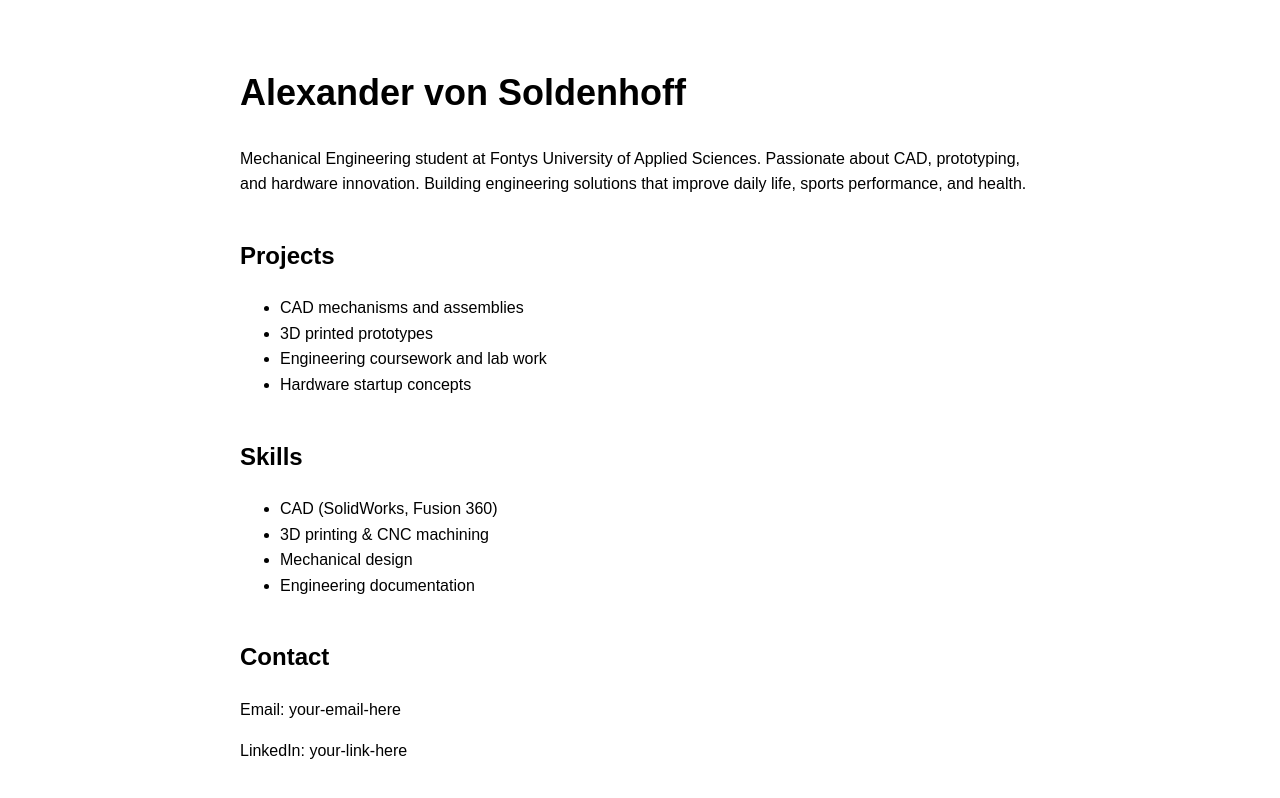
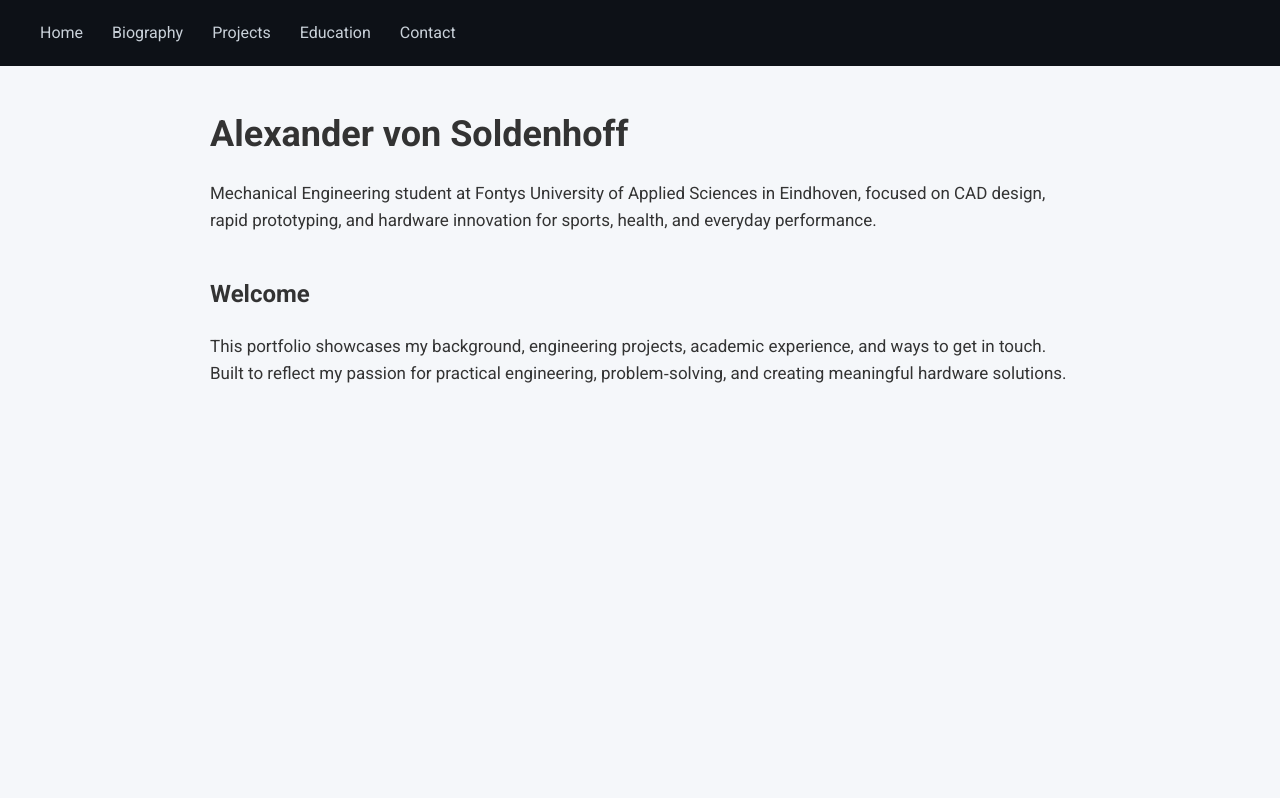
Before and after one commit to Alexander-von-Soldenhoff/Alexander-von-Soldenhoff.github.io, a plain HTML site: page index.html in a window 1280 px wide. Drawn offline with Linux system fonts and the light colour scheme.

Commit message:
index.html

```diff
--- a/index.html
+++ b/index.html
@@ -1,36 +1,86 @@
 <!DOCTYPE html>
-<html>
+<html lang="en">
 <head>
   <meta charset="UTF-8">
-  <title>Alexander von Soldenhoff – Engineering Portfolio</title>
+  <title>Alexander von Soldenhoff</title>
+  <link href="https://fonts.googleapis.com/css2?family=Roboto:wght@300;400;700&display=swap" rel="stylesheet">
   <style>
-    body { font-family: Arial; max-width: 800px; margin: auto; padding: 40px; line-height: 1.6; }
-    h1 { font-size: 36px; }
-    h2 { margin-top: 40px; }
+    body {
+      font-family: 'Roboto', sans-serif;
+      margin: 0;
+      padding: 0;
+      background: #f5f7fa;
+      color: #333;
+      line-height: 1.6;
+    }
+
+    header {
+      background: #0d1117;
+      padding: 20px 40px;
+      color: white;
+    }
+
+    nav a {
+      margin-right: 25px;
+      text-decoration: none;
+      color: #c9d1d9;
+      font-weight: 500;
+    }
+
+    nav a:hover {
+      color: #58a6ff;
+    }
+
+    main {
+      max-width: 900px;
+      margin: 40px auto;
+      padding: 0 20px;
+    }
+
+    h1 {
+      font-size: 36px;
+      font-weight: 700;
+      margin-bottom: 10px;
+    }
+
+    h2 {
+      margin-top: 40px;
+      font-size: 24px;
+      font-weight: 700;
+    }
+
+    p, li {
+      font-size: 17px;
+    }
+
+    ul {
+      margin-left: 20px;
+    }
   </style>
 </head>
+
 <body>
+
+<header>
+  <nav>
+    <a href="index.html">Home</a>
+    <a href="biography.html">Biography</a>
+    <a href="projects.html">Projects</a>
+    <a href="education.html">Education</a>
+    <a href="contact.html">Contact</a>
+  </nav>
+</header>
+
+<main>
+ <main>
   <h1>Alexander von Soldenhoff</h1>
-  <p>Mechanical Engineering student at Fontys University of Applied Sciences. Passionate about CAD, prototyping, and hardware innovation. Building engineering solutions that improve daily life, sports performance, and health.</p>
+  <p>Mechanical Engineering student at Fontys University of Applied Sciences in Eindhoven, focused on CAD design, rapid prototyping, and hardware innovation for sports, health, and everyday performance.</p>
 
-  <h2>Projects</h2>
-  <ul>
-    <li>CAD mechanisms and assemblies</li>
-    <li>3D printed prototypes</li>
-    <li>Engineering coursework and lab work</li>
-    <li>Hardware startup concepts</li>
-  </ul>
+  <h2>Welcome</h2>
+  <p>This portfolio showcases my background, engineering projects, academic experience, and ways to get in touch. Built to reflect my passion for practical engineering, problem‑solving, and creating meaningful hardware solutions.</p>
+</main>
 
-  <h2>Skills</h2>
-  <ul>
-    <li>CAD (SolidWorks, Fusion 360)</li>
-    <li>3D printing & CNC machining</li>
-    <li>Mechanical design</li>
-    <li>Engineering documentation</li>
-  </ul>
+</main>
 
-  <h2>Contact</h2>
-  <p>Email: your-email-here</p>
-  <p>LinkedIn: your-link-here</p>
 </body>
 </html>
```
